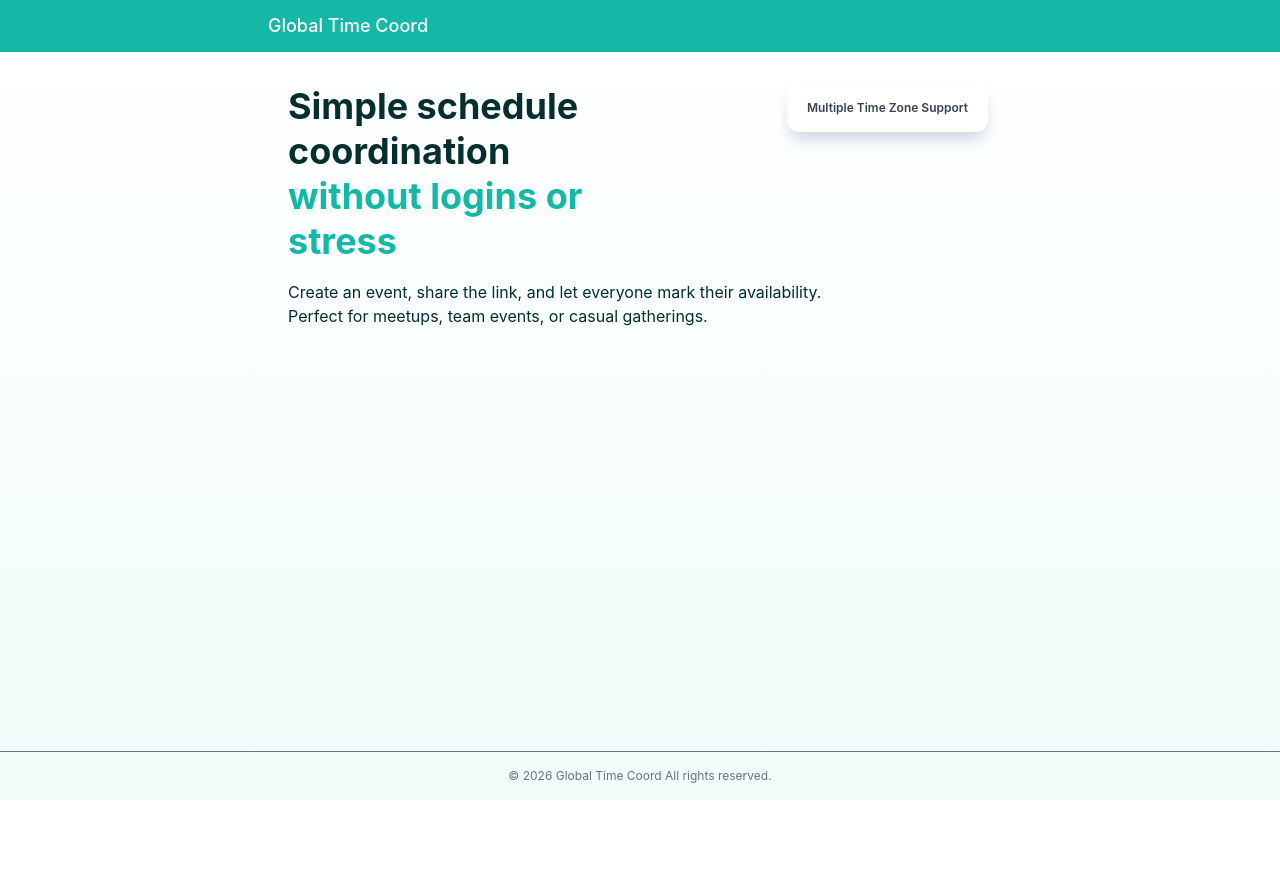
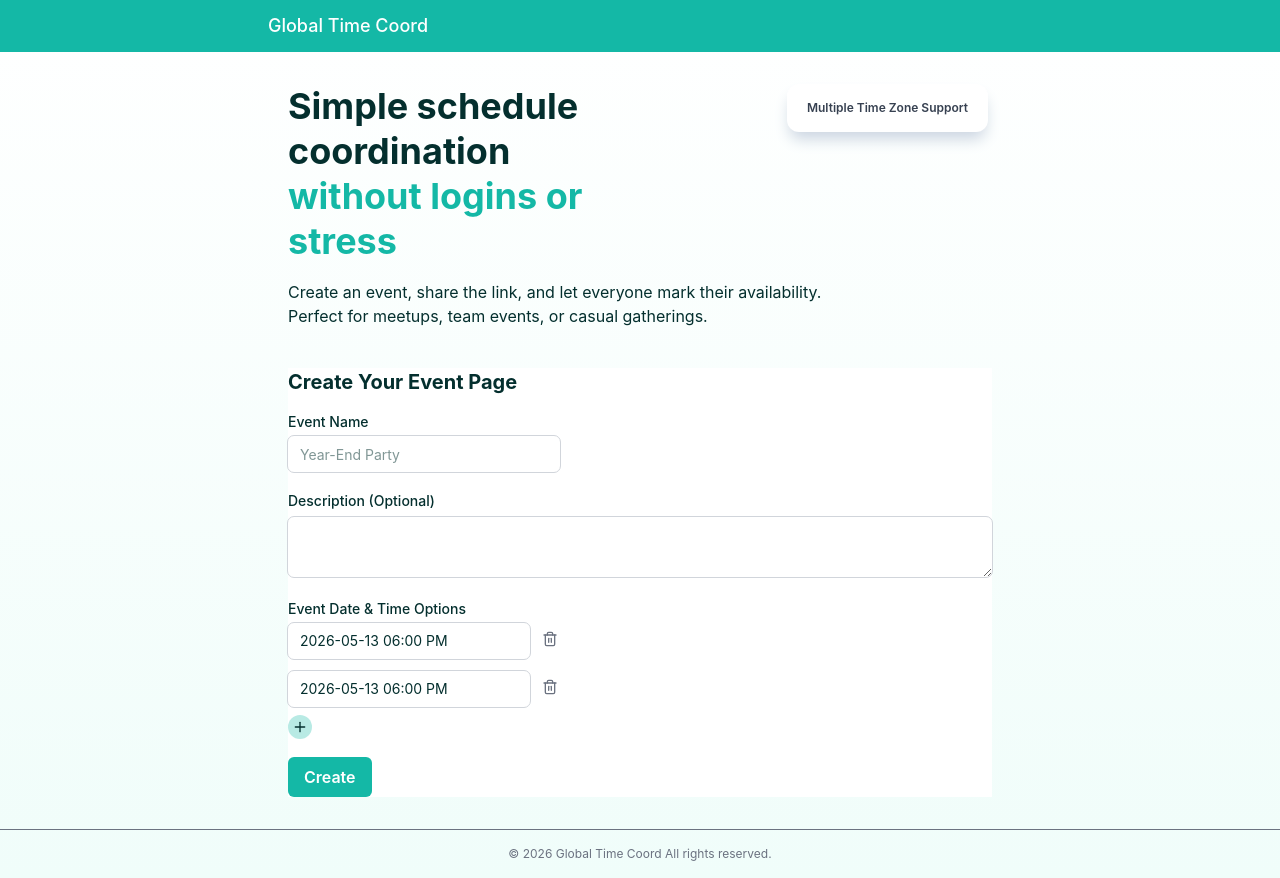
Before and after one commit to masuyama13/scheduling-polls, a React (Vite) app in the folder frontend/: page / in a window 1280 px wide. Before the commit the page ends 800 px from the top, so only its background shows below. Built offline with nearby package versions, Linux system fonts and the light colour scheme.

Commit message:
Add event create form

```diff
--- a/frontend/package.json
+++ b/frontend/package.json
@@ -11,7 +11,9 @@
   },
   "dependencies": {
     "@tailwindcss/vite": "^4.3.0",
+    "lucide-react": "^1.16.0",
     "react": "^19.2.6",
+    "react-datepicker": "^9.1.0",
     "react-dom": "^19.2.6",
     "react-router": "^7.15.0",
     "tailwindcss": "^4.3.0"
--- /dev/null
+++ b/frontend/src/components/EventCreateForm.tsx
@@ -0,0 +1,131 @@
+import DatePicker from 'react-datepicker'
+import 'react-datepicker/dist/react-datepicker.css'
+import { Plus, Trash } from 'lucide-react'
+import type { SubmitEvent } from 'react'
+import { useState } from 'react'
+
+type DateTimeOption = {
+  id: string
+  value: Date | null
+}
+
+const buildDefaultDateTime = () => {
+  const date = new Date()
+  date.setHours(18, 0, 0, 0)
+  return date
+}
+
+export default function EventCreateForm() {
+  const defaultDateTime = buildDefaultDateTime()
+
+  const [name, setName] = useState('')
+  const [description, setDescription] = useState('')
+  const [dateTimeOptions, setDateTimeOptions] = useState<DateTimeOption[]>([
+    {id: crypto.randomUUID(), value: defaultDateTime},
+    {id: crypto.randomUUID(), value: defaultDateTime},
+  ])
+  const [lastSelectedDateTime, setLastSelectedDateTime] = useState(defaultDateTime)
+
+  const handleDateTimeChange = (id: string, value: Date | null) => {
+    setDateTimeOptions(prev =>
+      prev.map(item =>
+        item.id === id ? {...item, value} : item,
+      ),
+    )
+    if (value) {
+      setLastSelectedDateTime(value)
+    }
+  }
+
+  const handleAddDateTimeOption = () => {
+    setDateTimeOptions(prev => [
+      ...prev,
+      {id: crypto.randomUUID(), value: lastSelectedDateTime},
+    ])
+  }
+
+  const handleDeleteDateTimeOption = (id: string) => {
+    setDateTimeOptions(prev => prev.filter(item => item.id !== id))
+  }
+
+  const handleSubmit = (e: SubmitEvent<HTMLFormElement>) => {
+    e.preventDefault()
+    console.log('Submitting form with:', {name, description, timeZone, dateTimeOptions})
+  }
+
+  return (
+    <div className="event-create-form bg-surface-panel">
+      <h2 className="text-xl font-bold mb-4">Create Your Event Page</h2>
+      <form
+        onSubmit={handleSubmit}
+        className="space-y-4"
+      >
+        <div>
+          <label htmlFor="event-name" className="block text-sm font-medium text-content-primary">
+            Event Name
+          </label>
+          <input
+            type="text"
+            id="event-name"
+            name="name"
+            placeholder="Year-End Party"
+            value={name}
+            onChange={e => setName(e.target.value)}
+            className="mt-1 px-3 py-1.5 rounded-md border-default outline-1 outline-border-default placeholder:text-sm focus:outline-2 focus:outline-brand-primary"
+          />
+        </div>
+        <label htmlFor="description" className="text-sm/6 font-medium text-content-primary">
+          Description (Optional)
+        </label>
+        <div>
+          <textarea
+            id="description"
+            name="description"
+            value={description}
+            onChange={e => setDescription(e.target.value)}
+            className="w-full mt-1 rounded-md px-3 py-1.5 text-base outline-1 outline-border-default focus:outline-2 focus:outline-brand-primary sm:text-sm/6"
+          />
+        </div>
+        <div>
+          <label htmlFor="event-date" className="block text-sm font-medium text-content-primary">
+            Event Date & Time Options
+          </label>
+          <div className="space-y-2">
+            {dateTimeOptions.map(item => (
+              <div key={item.id} className="flex items-center gap-2">
+                <DatePicker
+                  showTimeSelect
+                  timeFormat="hh:mm aa"
+                  timeIntervals={30}
+                  dateFormat="yyyy-MM-dd hh:mm aa"
+                  selected={item.value}
+                  onChange={(date: Date | null) => handleDateTimeChange(item.id, date)}
+                  className="block w-full mt-1 px-3 py-1.5 rounded-md bg-surface-panel text-base text-shadow-content-secondary outline-1 outline-border-default placeholder:text-content-secondary focus:outline-2 focus:outline-brand-primary sm:text-sm/6"
+                />
+                <button
+                  type="button"
+                  onClick={() => handleDeleteDateTimeOption(item.id)}
+                  disabled={dateTimeOptions.length === 1}
+                  className="ml-1 text-content-muted hover:text-status-danger transition"
+                >
+                  <Trash size={16} />
+                </button>
+              </div>
+            ))}
+          </div>
+          <div
+            onClick={handleAddDateTimeOption}
+            className="mt-2 p-1 rounded-3xl bg-brand-primary/30 inline-flex items-center gap-1 cursor-pointer hover:bg-brand-primary/20 transition">
+            <Plus size={16} />
+          </div>
+        </div>
+        <button
+          type="submit"
+          className="inline-flex items-center px-4 py-2 transition bg-brand-primary text-white font-semibold rounded-md hover:bg-brand-primary-hover focus:outline-none focus:ring-2 focus:ring-offset-2 focus:ring-brand-primary"
+        >
+          Create
+        </button>
+      </form>
+    </div>
+  )
+}
--- a/frontend/src/pages/HomePage.tsx
+++ b/frontend/src/pages/HomePage.tsx
@@ -1,10 +1,12 @@
 import AppIntro from '../components/AppIntro'
+import EventCreateForm from '../components/EventCreateForm'
 
 export default function HomePage() {
   return (
-    <div className="home-page text-content-primary">
+    <div className="home-page text-content-primary w-full">
       <main className="mx-auto flex max-w-3xl flex-col gap-10 p-8">
         <AppIntro />
+        <EventCreateForm />
       </main>
     </div>
   )
```
Also changed, not shown: 1 other file (tests, documents, lock files or other folders).
